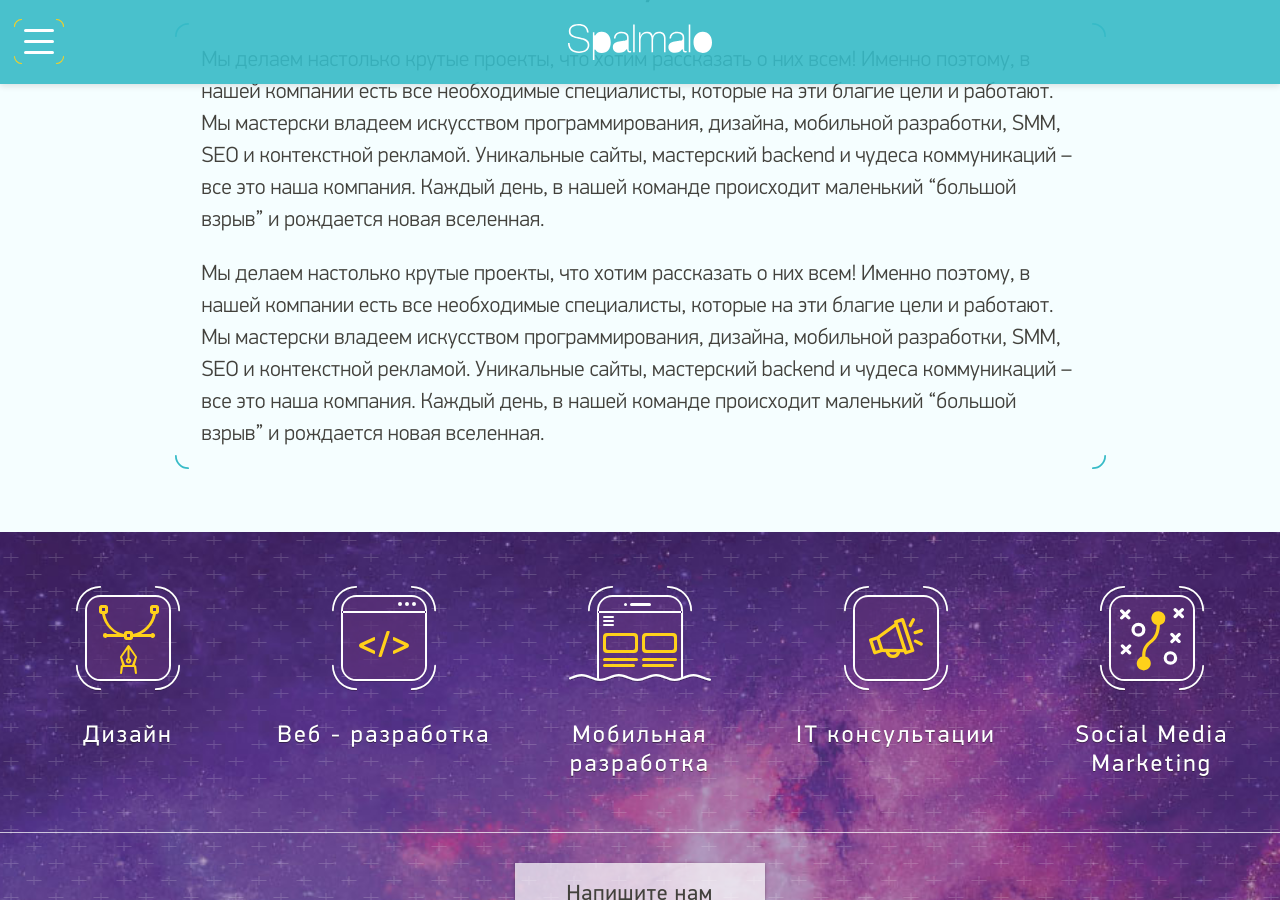
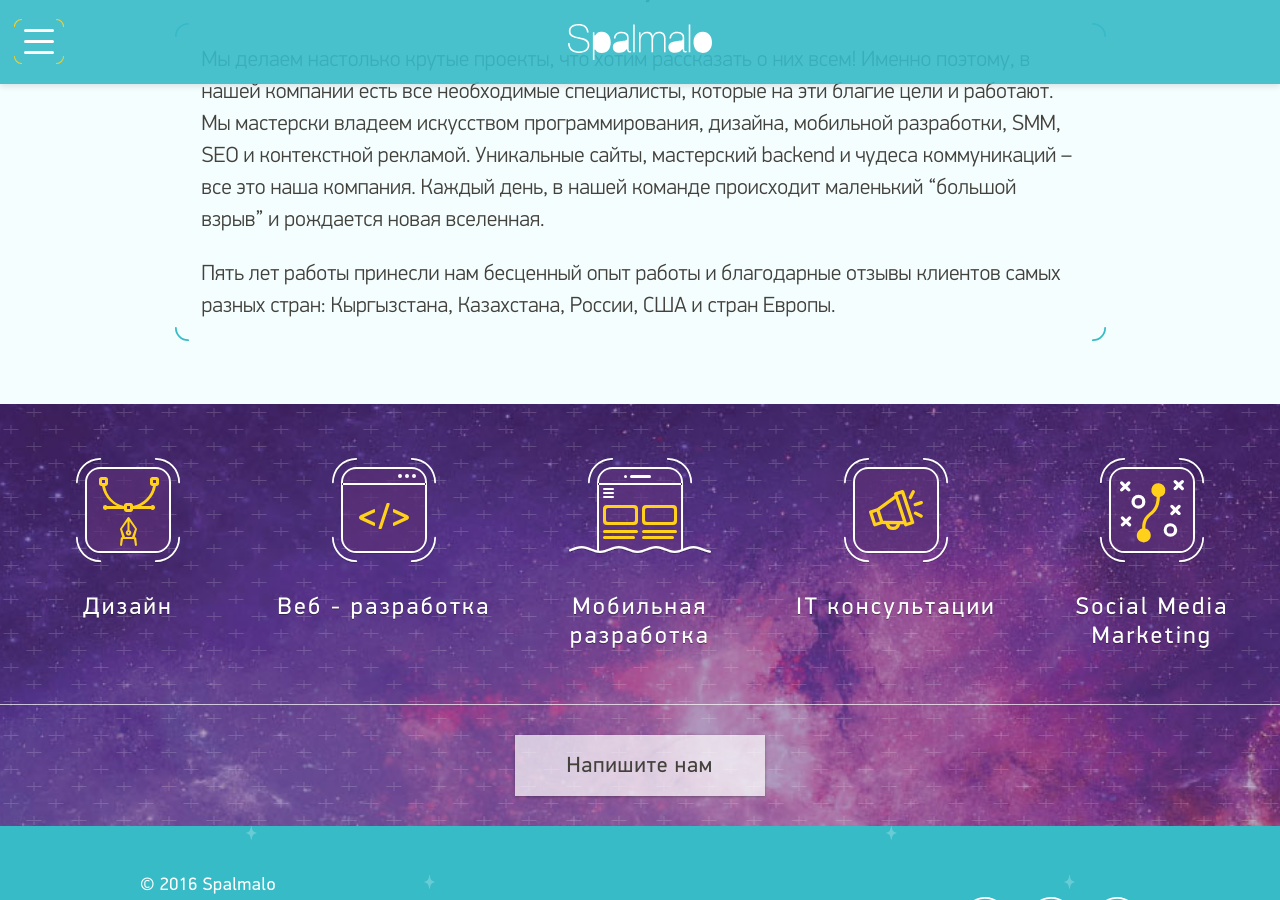
Before and after one commit to Spalmalo/old.spalmalo.github.io, a Jekyll site: the page built from services/index.html, in a window 1280 px wide and 900 px high, scrolled down 1125 px. Built offline with Jekyll 4.4.1, drawn with Linux system fonts in a browser that asks for light colours.

Commit message:
Fix test in services

```diff
--- a/services/index.html
+++ b/services/index.html
@@ -19,8 +19,7 @@ body_class: "page_space-top page_info-page page_footer_fixed"
           </h3>
           <div class="text-widget__content">
             <p>Мы делаем настолько крутые проекты, что хотим рассказать о них всем! Именно поэтому, в нашей компании есть все необходимые специалисты, которые на эти благие цели и работают. Мы мастерски владеем искусством программирования, дизайна, мобильной разработки, SMM, SEO и контекстной рекламой. Уникальные сайты, мастерский backend и чудеса коммуникаций – все это наша компания. Каждый день, в нашей команде происходит маленький “большой взрыв” и рождается новая вселенная.</p>
-            <p>Мы делаем настолько крутые проекты, что хотим рассказать о них всем! Именно поэтому, в нашей компании есть все необходимые специалисты, которые на эти благие цели и работают. Мы мастерски владеем искусством программирования, дизайна, мобильной разработки, SMM, SEO и контекстной рекламой. Уникальные сайты, мастерский backend и чудеса коммуникаций – все это наша компания.
-Каждый день, в нашей команде происходит маленький “большой взрыв” и рождается новая вселенная.</p>
+            <p>Пять лет работы принесли нам бесценный опыт работы и благодарные отзывы клиентов самых разных стран: Кыргызстана, Казахстана, России, США и стран Европы.</p>
           </div>
         </div>
       </div>
```
